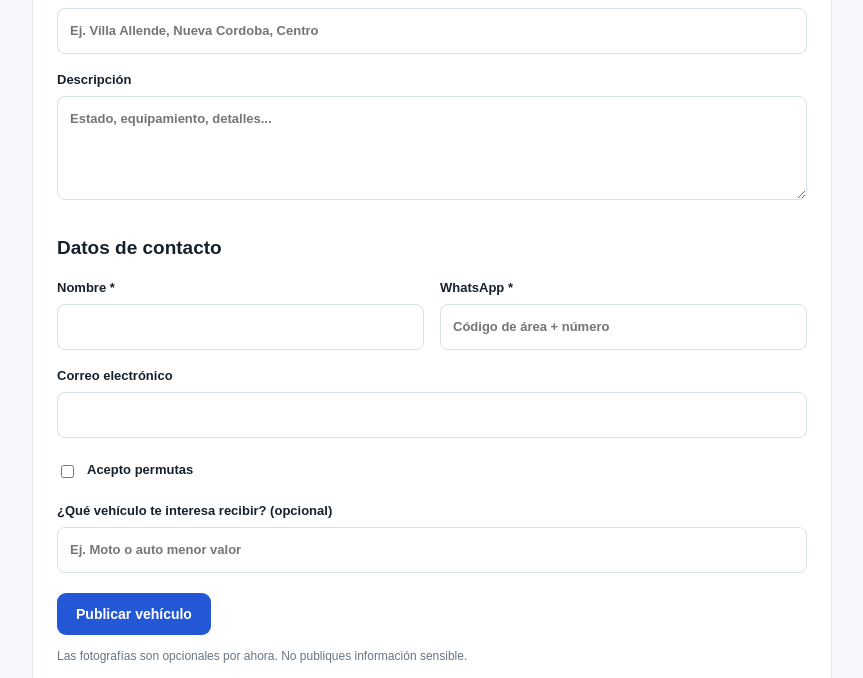
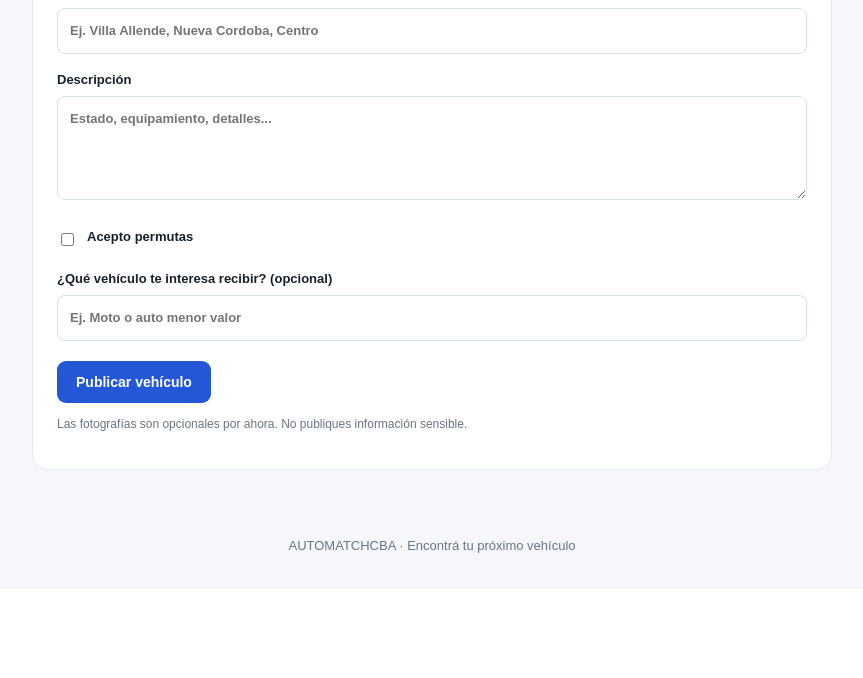
Before and after one commit to elmaax1/AUTOMATCH, a Flask app: page /publicar in a window 1280 px wide. Shown: the part 954-1632 px from the top of the page, without its empty margins (208-1071 px from the left). After the commit the page ends 1507 px from the top, so only its background shows below. Run offline with Flask 3, Linux system fonts and the light colour scheme; the visitor is signed in with stand-in values (Sample User, id 1); data that the repository does not hold is empty; some libraries are stand-ins or nearby versions.

Commit message:
Usar datos de contacto de la cuenta al publicar

```diff
--- a/app.py
+++ b/app.py
@@ -518,8 +518,7 @@ def publish():
 
         location = f"{province}, {neighborhood}" if neighborhood else province
 
-        required = ["category", "brand", "model", "year", "price",
-                    "contact_name", "whatsapp"]
+        required = ["category", "brand", "model", "year", "price"]
         missing = [field for field in required if not request.form.get(field, "").strip()]
         if missing:
             flash("CompletÃƒÆ’Ã†â€™Ãƒâ€ Ã¢â‚¬â„¢ÃƒÆ’Ã¢â‚¬Å¡Ãƒâ€šÃ‚Â¡ todos los campos obligatorios.", "error")
@@ -556,6 +555,15 @@ def publish():
 
         try:
             with get_db() as db:
+                user = db.execute(
+                    "SELECT name, email, phone FROM users WHERE id = %s",
+                    (session["user_id"],)
+                ).fetchone()
+
+                if not user:
+                    flash("No se pudieron obtener los datos de tu cuenta.", "error")
+                    return redirect(url_for("publish"))
+
                 cursor = db.execute("""
                     INSERT INTO vehicles
                     (category, brand, model, year, kilometers, price, province, location, neighborhood,
@@ -571,9 +579,9 @@ def publish():
                     location,
                     neighborhood,
                     request.form.get("description", "").strip(),
-                    request.form["contact_name"].strip(),
-                    request.form["whatsapp"].strip(),
-                    request.form.get("email", "").strip(),
+                    user["name"],
+                    user["phone"],
+                    user["email"],
                     accepts_trade,
                     request.form.get("trade_details", "").strip(),
                     session["user_id"]
--- a/templates/publish.html
+++ b/templates/publish.html
@@ -55,12 +55,7 @@
       </label>
       <label class="full">Descripción<textarea name="description" rows="4" placeholder="Estado, equipamiento, detalles..."></textarea></label>
     </div>
-    <h2>Datos de contacto</h2>
-    <div class="form-grid">
-      <label>Nombre *<input name="contact_name" required></label>
-      <label>WhatsApp *<input name="whatsapp" required placeholder="Código de área + número"></label>
-      <label class="full">Correo electrónico<input name="email" type="email"></label>
-    </div>
+
     <label class="check"><input type="checkbox" name="accepts_trade"> Acepto permutas</label>
     <label>¿Qué vehículo te interesa recibir? (opcional)
       <input name="trade_details" placeholder="Ej. Moto o auto menor valor">
```
